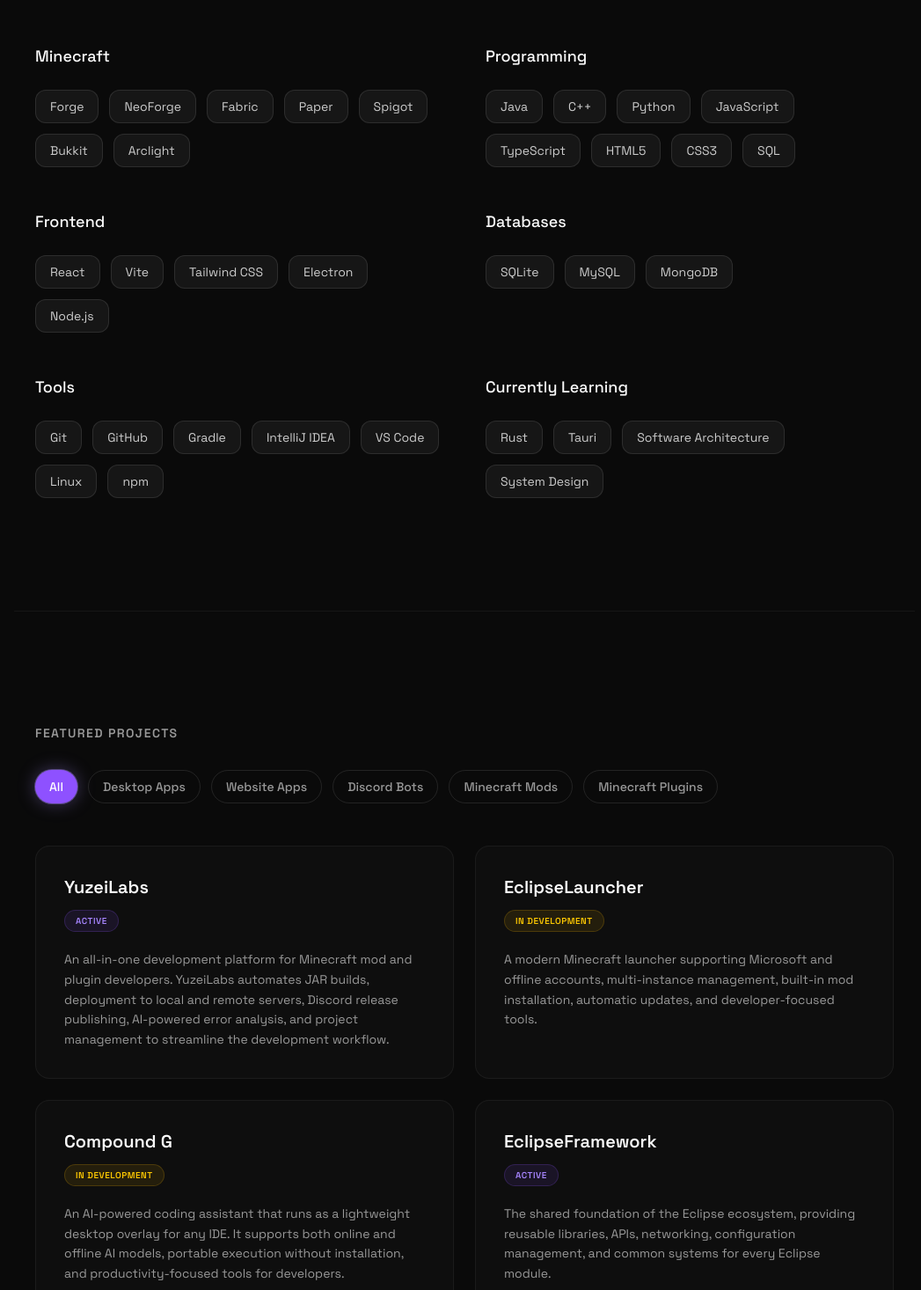
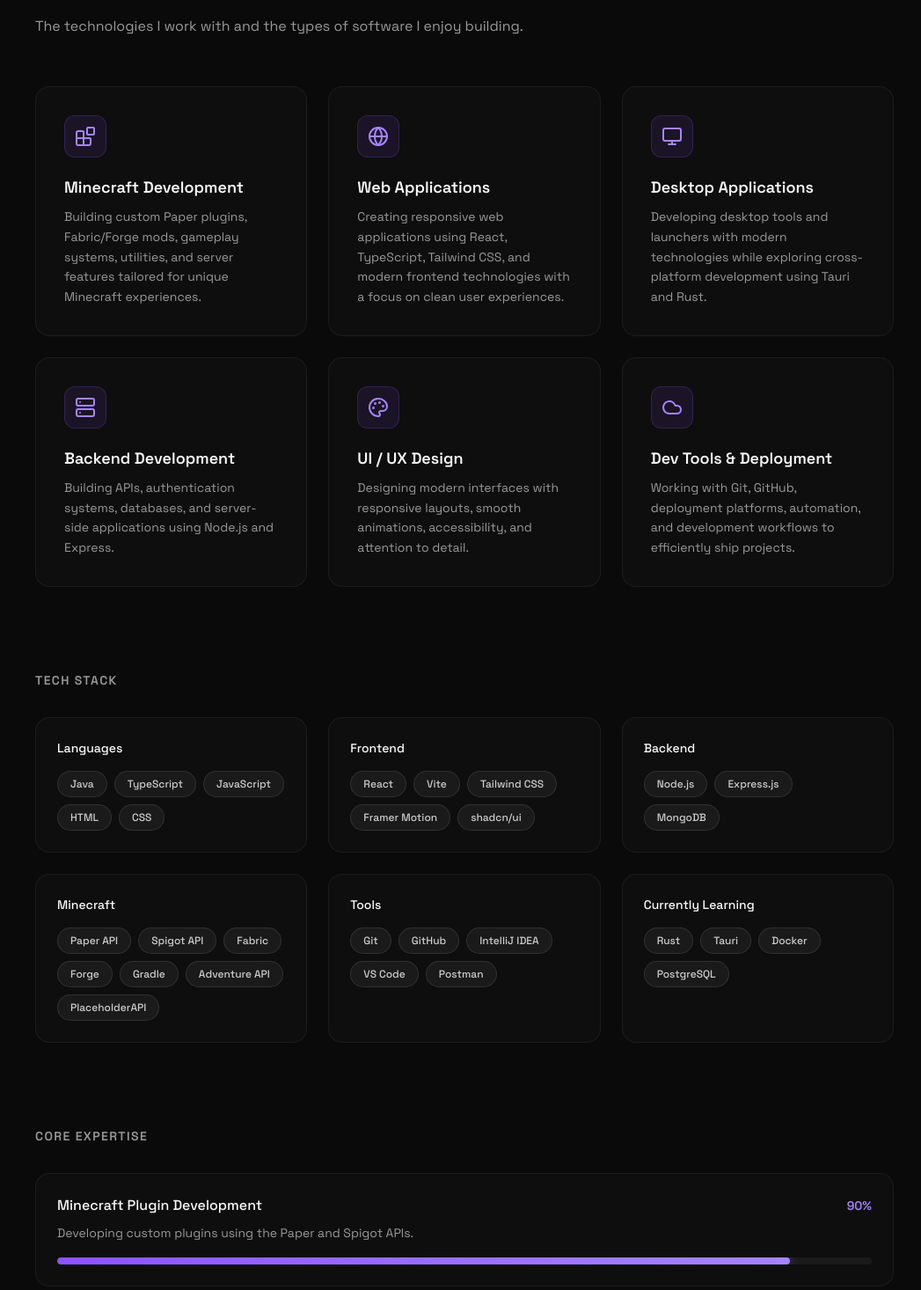
Before and after one commit to glockyyuzei/glocky-portfolio, a React (Vite) app: page / in a window 1280 px wide. Shown: the part 1764-3230 px from the top of the page at 88% size, without its empty margins (112-1159 px from the left). Built offline with nearby package versions, Linux system fonts and the light colour scheme.

Commit message:
Portfolio Update

```diff
--- a/src/components/portfolio/Skills.tsx
+++ b/src/components/portfolio/Skills.tsx
@@ -1,106 +1,269 @@
-import { motion } from 'framer-motion';
+import { useRef } from "react";
+import { motion, useInView } from "framer-motion";
+import {
+  Blocks,
+  Globe,
+  Monitor,
+  Server,
+  Palette,
+  Cloud,
+} from "lucide-react";
 
-const SKILL_GROUPS = [
+const FEATURES = [
   {
-    category: "Minecraft",
-    skills: [
-      "Forge",
-      "NeoForge",
-      "Fabric",
-      "Paper",
-      "Spigot",
-      "Bukkit",
-      "Arclight"
-    ]
+    icon: Blocks,
+    title: "Minecraft Development",
+    description:
+      "Building custom Paper plugins, Fabric/Forge mods, gameplay systems, utilities, and server features tailored for unique Minecraft experiences.",
   },
   {
-    category: "Programming",
-    skills: [
-      "Java",
-      "C++",
-      "Python",
-      "JavaScript",
-      "TypeScript",
-      "HTML5",
-      "CSS3",
-      "SQL"
-    ]
+    icon: Globe,
+    title: "Web Applications",
+    description:
+      "Creating responsive web applications using React, TypeScript, Tailwind CSS, and modern frontend technologies with a focus on clean user experiences.",
+  },
+  {
+    icon: Monitor,
+    title: "Desktop Applications",
+    description:
+      "Developing desktop tools and launchers with modern technologies while exploring cross-platform development using Tauri and Rust.",
+  },
+  {
+    icon: Server,
+    title: "Backend Development",
+    description:
+      "Building APIs, authentication systems, databases, and server-side applications using Node.js and Express.",
+  },
+  {
+    icon: Palette,
+    title: "UI / UX Design",
+    description:
+      "Designing modern interfaces with responsive layouts, smooth animations, accessibility, and attention to detail.",
+  },
+  {
+    icon: Cloud,
+    title: "Dev Tools & Deployment",
+    description:
+      "Working with Git, GitHub, deployment platforms, automation, and development workflows to efficiently ship projects.",
+  },
+];
+
+const TECH_STACK = [
+  {
+    category: "Languages",
+    items: ["Java", "TypeScript", "JavaScript", "HTML", "CSS"],
   },
   {
     category: "Frontend",
-    skills: [
-      "React",
-      "Vite",
-      "Tailwind CSS",
-      "Electron",
-      "Node.js"
-    ]
+    items: ["React", "Vite", "Tailwind CSS", "Framer Motion", "shadcn/ui"],
   },
   {
-    category: "Databases",
-    skills: [
-      "SQLite",
-      "MySQL",
-      "MongoDB"
-    ]
+    category: "Backend",
+    items: ["Node.js", "Express.js", "MongoDB"],
+  },
+  {
+    category: "Minecraft",
+    items: [
+      "Paper API",
+      "Spigot API",
+      "Fabric",
+      "Forge",
+      "Gradle",
+      "Adventure API",
+      "PlaceholderAPI",
+    ],
   },
   {
     category: "Tools",
-    skills: [
-      "Git",
-      "GitHub",
-      "Gradle",
-      "IntelliJ IDEA",
-      "VS Code",
-      "Linux",
-      "npm"
-    ]
+    items: ["Git", "GitHub", "IntelliJ IDEA", "VS Code", "Postman"],
   },
   {
     category: "Currently Learning",
-  skills: [
-    "Rust",
-    "Tauri",
-    "Software Architecture",
-    "System Design"
-  ]
+    items: ["Rust", "Tauri", "Docker", "PostgreSQL"],
+  },
+];
+
+const EXPERTISE = [
+  {
+    name: "Minecraft Plugin Development",
+    value: 90,
+    description: "Developing custom plugins using the Paper and Spigot APIs.",
+  },
+  {
+    name: "Minecraft Mod Development",
+    value: 75,
+    description: "Building gameplay features and systems using Forge and Fabric.",
+  },
+  {
+    name: "Frontend Development",
+    value: 80,
+    description: "Creating responsive user interfaces with React and TypeScript.",
+  },
+  {
+    name: "Backend Development",
+    value: 70,
+    description: "Developing APIs, server logic, authentication, and databases.",
+  },
+  {
+    name: "UI / UX Design",
+    value: 65,
+    description: "Designing intuitive, responsive, and modern interfaces.",
+  },
+  {
+    name: "Desktop Development",
+    value: 55,
+    description: "Learning cross-platform desktop development using Tauri and Rust.",
+  },
+];
+
+function ExpertiseBar({
+  name,
+  value,
+  description,
+  index,
+}: {
+  name: string;
+  value: number;
+  description: string;
+  index: number;
+}) {
+  const ref = useRef(null);
+  const isInView = useInView(ref, { once: true, margin: "-100px" });
+
+  return (
+    <motion.div
+      ref={ref}
+      initial={{ opacity: 0, y: 20 }}
+      whileInView={{ opacity: 1, y: 0 }}
+      viewport={{ once: true, margin: "-100px" }}
+      transition={{ duration: 0.5, delay: index * 0.08 }}
+      className="p-6 rounded-2xl border border-white/5 bg-white/[0.02] hover:bg-white/[0.04] hover:border-white/20 transition-all duration-300"
+    >
+      <div className="flex items-baseline justify-between mb-2 gap-4">
+        <h4 className="text-base font-medium text-primary">{name}</h4>
+        <span className="text-sm font-semibold text-violet-400 shrink-0">
+          {value}%
+        </span>
+      </div>
+
+      <p className="text-sm text-muted-foreground leading-relaxed mb-4">
+        {description}
+      </p>
+
+      <div className="h-2 rounded-full bg-white/5 overflow-hidden">
+        <motion.div
+          initial={{ width: 0 }}
+          animate={isInView ? { width: `${value}%` } : { width: 0 }}
+          transition={{ duration: 1, delay: index * 0.08 + 0.2, ease: "easeOut" }}
+          className="h-full rounded-full bg-gradient-to-r from-violet-500 to-violet-400 shadow-[0_0_12px_rgba(167,139,250,0.5)]"
+        />
+      </div>
+    </motion.div>
+  );
 }
-];
 
 export function Skills() {
   return (
-    <section id="skills" className="py-32 px-6 max-w-5xl mx-auto border-t border-white/5">
+    <section
+      id="skills"
+      className="py-32 px-6 max-w-5xl mx-auto border-t border-white/5"
+    >
       <motion.div
         initial={{ opacity: 0, y: 20 }}
         whileInView={{ opacity: 1, y: 0 }}
         viewport={{ once: true, margin: "-100px" }}
         transition={{ duration: 0.6 }}
       >
-        <h2 className="text-sm font-semibold tracking-widest uppercase text-muted-foreground mb-12">Skills</h2>
+        <h2 className="text-sm font-semibold tracking-widest uppercase text-muted-foreground mb-4">
+          What I Build
+        </h2>
+        <p className="text-muted-foreground max-w-2xl mb-14">
+          The technologies I work with and the types of software I enjoy
+          building.
+        </p>
 
-        <div className="grid md:grid-cols-2 gap-12">
-          {SKILL_GROUPS.map((group, groupIndex) => (
+        {/* Section 1 — Feature cards */}
+        <div className="grid md:grid-cols-2 lg:grid-cols-3 gap-6 mb-24">
+          {FEATURES.map((feature, index) => {
+            const Icon = feature.icon;
+            return (
+              <motion.div
+                key={feature.title}
+                initial={{ opacity: 0, y: 20 }}
+                whileInView={{ opacity: 1, y: 0 }}
+                viewport={{ once: true, margin: "-100px" }}
+                transition={{ duration: 0.5, delay: index * 0.08 }}
+                whileHover={{ y: -4 }}
+                className="group relative p-8 rounded-2xl border border-white/5 bg-white/[0.02] hover:bg-white/[0.04] hover:border-violet-500/30 hover:shadow-[0_0_0_1px_rgba(167,139,250,0.15),0_20px_40px_-24px_rgba(0,0,0,0.6)] transition-all duration-300 flex flex-col h-full"
+              >
+                <div className="w-12 h-12 mb-5 rounded-xl bg-violet-500/10 border border-violet-500/20 flex items-center justify-center group-hover:scale-110 transition-transform duration-300">
+                  <Icon className="w-6 h-6 text-violet-400" />
+                </div>
+
+                <h3 className="text-lg font-semibold text-primary group-hover:text-white transition-colors mb-2">
+                  {feature.title}
+                </h3>
+
+                <p className="text-muted-foreground text-sm leading-relaxed">
+                  {feature.description}
+                </p>
+              </motion.div>
+            );
+          })}
+        </div>
+
+        {/* Section 2 — Tech stack */}
+        <div className="mb-24">
+          <h3 className="text-sm font-semibold tracking-widest uppercase text-muted-foreground mb-8">
+            Tech Stack
+          </h3>
+
+          <div className="grid md:grid-cols-2 lg:grid-cols-3 gap-6">
+            {TECH_STACK.map((group, index) => (
               <motion.div
                 key={group.category}
                 initial={{ opacity: 0, y: 20 }}
                 whileInView={{ opacity: 1, y: 0 }}
                 viewport={{ once: true, margin: "-100px" }}
-              transition={{ duration: 0.5, delay: groupIndex * 0.1 }}
+                transition={{ duration: 0.5, delay: index * 0.08 }}
+                className="p-6 rounded-2xl border border-white/5 bg-white/[0.02] hover:bg-white/[0.04] hover:border-white/20 transition-all duration-300"
               >
-              <h3 className="text-lg font-medium text-primary mb-6">{group.category}</h3>
-              <div className="flex flex-wrap gap-3">
-                {group.skills.map((skill) => (
+                <h4 className="text-sm font-medium text-primary mb-4">
+                  {group.category}
+                </h4>
+                <div className="flex flex-wrap gap-2">
+                  {group.items.map((item) => (
                     <span
-                    key={skill}
-                    className="px-4 py-2 text-sm text-primary/80 bg-white/5 border border-white/10 rounded-xl hover:bg-white/10 transition-colors"
+                      key={item}
+                      className="px-3.5 py-1.5 text-xs font-medium text-primary/80 bg-white/5 border border-white/10 rounded-full hover:-translate-y-0.5 hover:border-violet-500/40 hover:text-white hover:bg-white/10 transition-all duration-300"
                     >
-                    {skill}
+                      {item}
                     </span>
                   ))}
                 </div>
               </motion.div>
             ))}
           </div>
+        </div>
+
+        {/* Section 3 — Core expertise */}
+        <div>
+          <h3 className="text-sm font-semibold tracking-widest uppercase text-muted-foreground mb-8">
+            Core Expertise
+          </h3>
+
+          <div className="flex flex-col gap-4">
+            {EXPERTISE.map((skill, index) => (
+              <ExpertiseBar
+                key={skill.name}
+                name={skill.name}
+                value={skill.value}
+                description={skill.description}
+                index={index}
+              />
+            ))}
+          </div>
+        </div>
       </motion.div>
     </section>
   );
```
Lines whose indentation alone changed are shown as unchanged.
